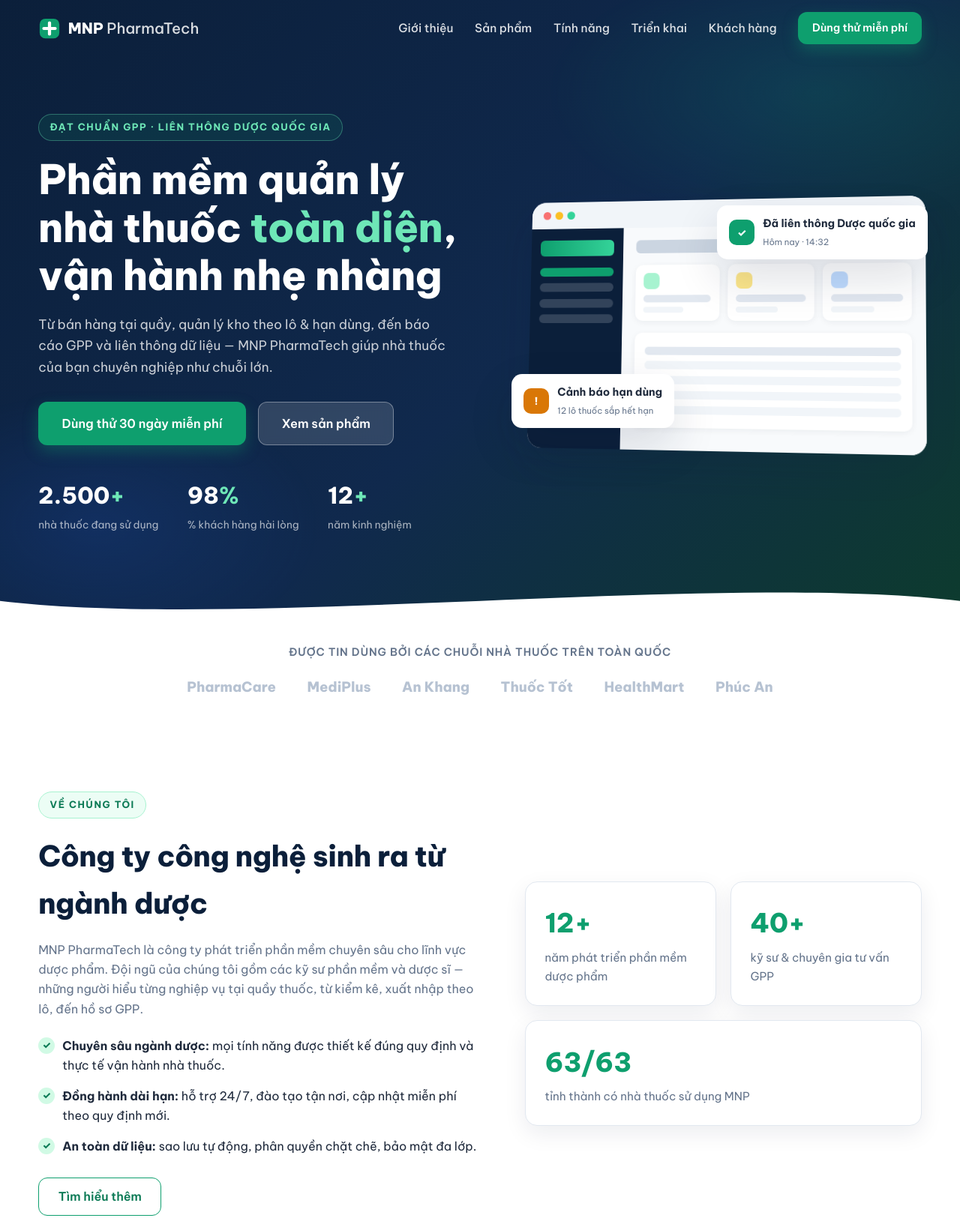
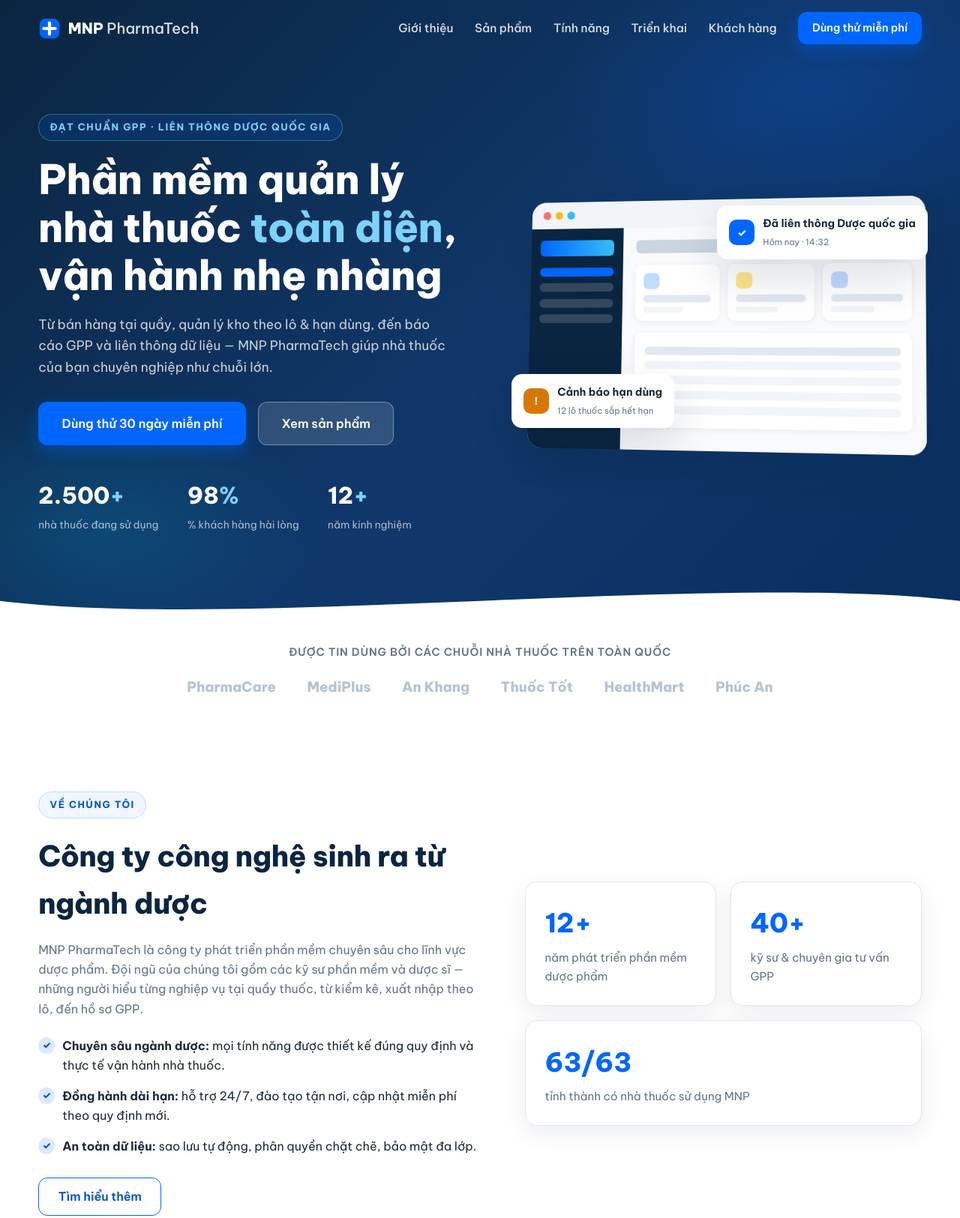
Before and after one commit to windvivu/mnp-web-prototype, a plain HTML site: page index.html in a window 1280 px wide. Shown: the top 1625 px of the page at 75% size. Drawn offline with Linux system fonts and the light colour scheme.

Commit message:
Doi sang bang mau xanh duong cong nghe (ban 1)

```diff
--- a/assets/css/style.css
+++ b/assets/css/style.css
@@ -1,8 +1,8 @@
 :root {
-  --navy: #0b1f3a;
-  --navy-2: #10294d;
-  --teal: #0e9f6e;
-  --teal-dark: #0b7a55;
+  --navy: #0A2540;
+  --navy-2: #10386B;
+  --teal: #0066FF;
+  --teal-dark: #0052CC;
   --blue: #2563eb;
   --amber: #d97706;
   --violet: #7c3aed;
@@ -38,12 +38,12 @@
   font-family: var(--font);
 }
 .btn:hover { transform: translateY(-2px); }
-.btn-primary { background: var(--teal); color: #fff; box-shadow: 0 8px 20px rgba(14,159,110,.35); }
+.btn-primary { background: var(--teal); color: #fff; box-shadow: 0 8px 20px rgba(0,102,255,.35); }
 .btn-primary:hover { background: var(--teal-dark); }
 .btn-ghost { background: rgba(255,255,255,.14); color: #fff; border-color: rgba(255,255,255,.35); backdrop-filter: blur(6px); }
 .btn-ghost:hover { background: rgba(255,255,255,.24); }
 .btn-outline { border-color: var(--teal); color: var(--teal-dark); background: #fff; padding: .7rem 1.6rem; }
-.btn-outline:hover { background: #ecfdf5; }
+.btn-outline:hover { background: #EFF6FF; }
 .btn-sm { padding: .55rem 1.1rem; font-size: .9rem; }
 .btn-lg { padding: .9rem 1.9rem; font-size: 1.02rem; }
 .btn-block { width: 100%; }
@@ -68,25 +68,25 @@
 .site-header.scrolled .nav-toggle span { background: var(--navy); }
 
 /* ---------- Hero ---------- */
-.hero { position: relative; background: linear-gradient(135deg, var(--navy) 0%, var(--navy-2) 55%, #0d3b2e 100%); color: #fff; overflow: hidden; padding: 9.5rem 0 7rem; }
+.hero { position: relative; background: linear-gradient(135deg, var(--navy) 0%, var(--navy-2) 55%, #082F5E 100%); color: #fff; overflow: hidden; padding: 9.5rem 0 7rem; }
 .hero-bg { position: absolute; inset: 0; opacity: .5;
   background:
-    radial-gradient(600px 300px at 85% 15%, rgba(14,159,110,.35), transparent 60%),
-    radial-gradient(500px 300px at 10% 85%, rgba(37,99,235,.30), transparent 60%);
+    radial-gradient(600px 300px at 85% 15%, rgba(0,102,255,.35), transparent 60%),
+    radial-gradient(500px 300px at 10% 85%, rgba(0,212,255,.28), transparent 60%);
 }
 .hero-inner { position: relative; display: grid; grid-template-columns: 1.05fr .95fr; gap: 3.5rem; align-items: center; }
 .eyebrow {
   display: inline-block; font-size: .8rem; font-weight: 700; letter-spacing: .12em; text-transform: uppercase;
-  color: #6ee7b7; background: rgba(14,159,110,.14); border: 1px solid rgba(110,231,183,.35);
+  color: #7DD3FC; background: rgba(0,102,255,.14); border: 1px solid rgba(110,231,183,.35);
   padding: .4rem .9rem; border-radius: 999px; margin-bottom: 1.2rem;
 }
 .hero h1 { font-size: clamp(2.1rem, 4.4vw, 3.4rem); line-height: 1.18; font-weight: 800; letter-spacing: -0.01em; }
-.hero h1 .hl { color: #6ee7b7; }
+.hero h1 .hl { color: #7DD3FC; }
 .lead { margin: 1.2rem 0 2rem; font-size: 1.08rem; color: rgba(255,255,255,.78); max-width: 34rem; }
 .hero-cta { display: flex; gap: 1rem; flex-wrap: wrap; }
 .hero-stats { display: flex; gap: 2.4rem; margin-top: 2.6rem; }
 .hstat strong { display: block; font-size: 1.9rem; font-weight: 800; color: #fff; }
-.hstat strong::after { content: "+"; color: #6ee7b7; }
+.hstat strong::after { content: "+"; color: #7DD3FC; }
 .hstat:nth-child(2) strong::after { content: "%"; }
 .hstat span { font-size: .86rem; color: rgba(255,255,255,.65); }
 
@@ -98,10 +98,10 @@
 }
 .mock-bar { display: flex; gap: 6px; padding: .8rem 1rem; background: #f1f5f9; }
 .mock-bar span { width: 11px; height: 11px; border-radius: 50%; background: #cbd5e1; }
-.mock-bar span:first-child { background: #f87171; } .mock-bar span:nth-child(2) { background: #fbbf24; } .mock-bar span:nth-child(3) { background: #34d399; }
+.mock-bar span:first-child { background: #f87171; } .mock-bar span:nth-child(2) { background: #fbbf24; } .mock-bar span:nth-child(3) { background: #38BDF8; }
 .mock-body { display: grid; grid-template-columns: 130px 1fr; min-height: 300px; }
 .mock-side { background: var(--navy); padding: 1rem .8rem; display: flex; flex-direction: column; gap: .6rem; }
-.mock-logo { height: 22px; border-radius: 6px; background: linear-gradient(90deg, var(--teal), #34d399); margin-bottom: .4rem; }
+.mock-logo { height: 22px; border-radius: 6px; background: linear-gradient(90deg, var(--teal), #38BDF8); margin-bottom: .4rem; }
 .mock-link { height: 12px; border-radius: 6px; background: rgba(255,255,255,.16); }
 .mock-link.active { background: var(--teal); }
 .mock-main { padding: 1.1rem; background: #f8fafc; }
@@ -109,7 +109,7 @@
 .mock-cards { display: grid; grid-template-columns: repeat(3, 1fr); gap: .7rem; margin-bottom: 1rem; }
 .mock-card { background: #fff; border-radius: 10px; padding: .7rem; box-shadow: 0 2px 8px rgba(11,31,58,.06); }
 .mock-card i.dot { display: block; width: 22px; height: 22px; border-radius: 7px; margin-bottom: .5rem; }
-.dot.teal { background: #a7f3d0; } .dot.amber { background: #fde68a; } .dot.blue { background: #bfdbfe; }
+.dot.teal { background: #BFDBFE; } .dot.amber { background: #fde68a; } .dot.blue { background: #bfdbfe; }
 .mock-card b { display: block; height: 10px; border-radius: 5px; background: #e2e8f0; margin-bottom: .35rem; }
 .mock-card s { display: block; height: 8px; width: 60%; border-radius: 4px; background: #f1f5f9; text-decoration: none; }
 .mock-table { background: #fff; border-radius: 10px; padding: .6rem; box-shadow: 0 2px 8px rgba(11,31,58,.06); }
@@ -139,18 +139,18 @@
 .section { padding: 5.5rem 0; }
 .section-alt { background: var(--bg-alt); }
 .section-head { text-align: center; max-width: 44rem; margin: 0 auto 3.2rem; }
-.section-head .eyebrow { color: var(--teal-dark); background: #ecfdf5; border-color: #a7f3d0; }
+.section-head .eyebrow { color: var(--teal-dark); background: #EFF6FF; border-color: #BFDBFE; }
 .section-head h2 { font-size: clamp(1.7rem, 3vw, 2.4rem); font-weight: 800; letter-spacing: -0.01em; margin-bottom: .8rem; color: var(--navy); }
 .section-head p { color: var(--muted); font-size: 1.05rem; }
 
 /* Split */
 .split { display: grid; grid-template-columns: 1.05fr .95fr; gap: 4rem; align-items: center; }
-.split .eyebrow { color: var(--teal-dark); background: #ecfdf5; border-color: #a7f3d0; }
+.split .eyebrow { color: var(--teal-dark); background: #EFF6FF; border-color: #BFDBFE; }
 .split h2 { font-size: clamp(1.7rem, 3vw, 2.4rem); font-weight: 800; color: var(--navy); margin-bottom: 1rem; letter-spacing: -0.01em; }
 .split p { color: var(--muted); margin-bottom: 1rem; }
 .check-list { list-style: none; margin: 1.4rem 0 1.8rem; display: grid; gap: .9rem; }
 .check-list li { position: relative; padding-left: 2rem; color: var(--ink); }
-.check-list li::before { content: "✓"; position: absolute; left: 0; top: 2px; width: 22px; height: 22px; border-radius: 50%; background: #d1fae5; color: var(--teal-dark); font-weight: 800; font-size: .8rem; display: grid; place-items: center; }
+.check-list li::before { content: "✓"; position: absolute; left: 0; top: 2px; width: 22px; height: 22px; border-radius: 50%; background: #DBEAFE; color: var(--teal-dark); font-weight: 800; font-size: .8rem; display: grid; place-items: center; }
 .split-visual { display: grid; grid-template-columns: 1fr 1fr; gap: 1.2rem; }
 .about-card { background: #fff; border: 1px solid var(--line); border-radius: var(--radius); padding: 1.6rem; box-shadow: var(--shadow); }
 .about-card.wide { grid-column: 1 / -1; }
@@ -163,7 +163,7 @@
 .product-card:hover { transform: translateY(-6px); box-shadow: var(--shadow-lg); }
 .pc-icon { width: 52px; height: 52px; border-radius: 14px; display: grid; place-items: center; color: #fff; margin-bottom: 1.1rem; }
 .pc-icon svg { width: 26px; height: 26px; }
-.pc-icon.teal { background: linear-gradient(135deg, #0e9f6e, #34d399); }
+.pc-icon.teal { background: linear-gradient(135deg, #0066FF, #38BDF8); }
 .pc-icon.blue { background: linear-gradient(135deg, #2563eb, #60a5fa); }
 .pc-icon.amber { background: linear-gradient(135deg, #d97706, #fbbf24); }
 .pc-icon.violet { background: linear-gradient(135deg, #7c3aed, #a78bfa); }
@@ -204,14 +204,14 @@
 .cta-section { padding-bottom: 6rem; }
 .cta-box {
   display: grid; grid-template-columns: 1fr 1fr; gap: 3rem; align-items: center;
-  background: linear-gradient(135deg, var(--navy), #0d3b2e); color: #fff;
+  background: linear-gradient(135deg, var(--navy), #082F5E); color: #fff;
   border-radius: 24px; padding: 3.2rem; box-shadow: var(--shadow-lg); position: relative; overflow: hidden;
 }
-.cta-box::after { content: ""; position: absolute; width: 420px; height: 420px; border-radius: 50%; background: radial-gradient(circle, rgba(14,159,110,.35), transparent 65%); top: -140px; right: -100px; }
+.cta-box::after { content: ""; position: absolute; width: 420px; height: 420px; border-radius: 50%; background: radial-gradient(circle, rgba(0,102,255,.35), transparent 65%); top: -140px; right: -100px; }
 .cta-copy h2 { font-size: 1.9rem; margin-bottom: .8rem; }
 .cta-copy p { color: rgba(255,255,255,.75); margin-bottom: 1.2rem; }
 .cta-points { list-style: none; display: grid; gap: .6rem; color: rgba(255,255,255,.9); }
-.cta-points li::before { content: "✓ "; color: #6ee7b7; font-weight: 800; }
+.cta-points li::before { content: "✓ "; color: #7DD3FC; font-weight: 800; }
 .cta-form { background: #fff; border-radius: 18px; padding: 1.8rem; color: var(--ink); position: relative; z-index: 1; }
 .cta-form label { display: block; font-size: .88rem; font-weight: 600; color: var(--navy); margin-bottom: 1rem; }
 .cta-form input { display: block; width: 100%; margin-top: .4rem; padding: .8rem 1rem; border: 1.5px solid var(--line); border-radius: 10px; font-family: var(--font); font-size: 1rem; transition: border-color .15s; }
@@ -223,7 +223,7 @@
 .footer-grid { display: grid; grid-template-columns: 1.4fr 1fr 1fr 1fr; gap: 2rem; padding-bottom: 2.5rem; }
 .f-col h4 { color: #fff; margin-bottom: 1rem; font-size: 1rem; }
 .f-col a { display: block; margin-bottom: .6rem; font-size: .94rem; }
-.f-col a:hover { color: #6ee7b7; }
+.f-col a:hover { color: #7DD3FC; }
 .f-col p { font-size: .94rem; margin-bottom: .6rem; }
 .footer-bottom { border-top: 1px solid rgba(255,255,255,.12); padding: 1.2rem 0; display: flex; justify-content: space-between; flex-wrap: wrap; gap: .6rem; font-size: .85rem; color: rgba(255,255,255,.5); }
 
--- a/index.html
+++ b/index.html
@@ -17,7 +17,7 @@
       <a href="#" class="brand">
         <span class="brand-mark">
           <svg viewBox="0 0 32 32" width="30" height="30" fill="none" aria-hidden="true">
-            <rect x="2" y="2" width="28" height="28" rx="8" fill="#0E9F6E"/>
+            <rect x="2" y="2" width="28" height="28" rx="8" fill="#0066FF"/>
             <path d="M16 8v16M8 16h16" stroke="#fff" stroke-width="4.5" stroke-linecap="round"/>
           </svg>
         </span>
@@ -286,7 +286,7 @@
         <a href="#" class="brand">
           <span class="brand-mark">
             <svg viewBox="0 0 32 32" width="26" height="26" fill="none" aria-hidden="true">
-              <rect x="2" y="2" width="28" height="28" rx="8" fill="#0E9F6E"/>
+              <rect x="2" y="2" width="28" height="28" rx="8" fill="#0066FF"/>
               <path d="M16 8v16M8 16h16" stroke="#fff" stroke-width="4.5" stroke-linecap="round"/>
             </svg>
           </span>
```
Also changed, not shown: 1 other file.
